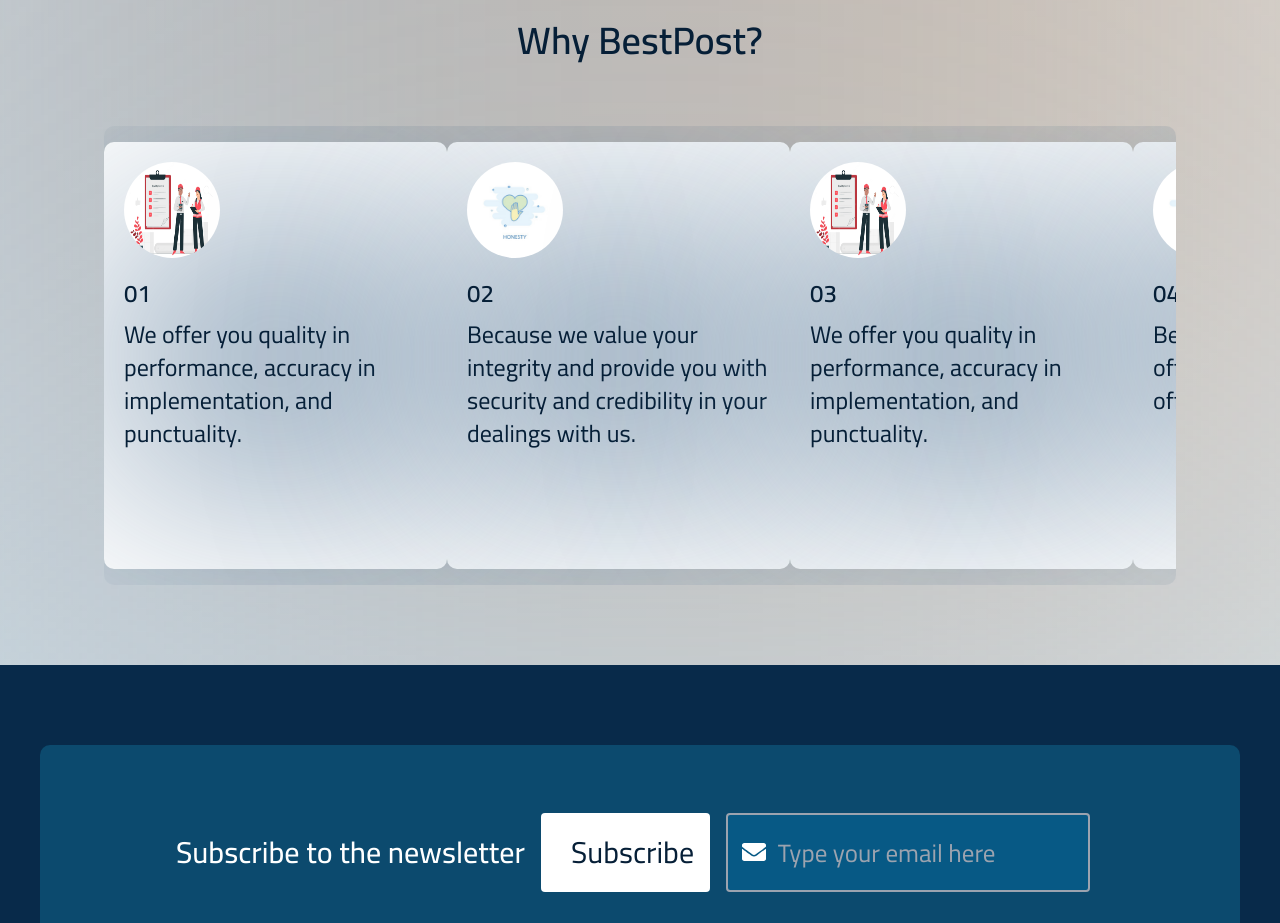
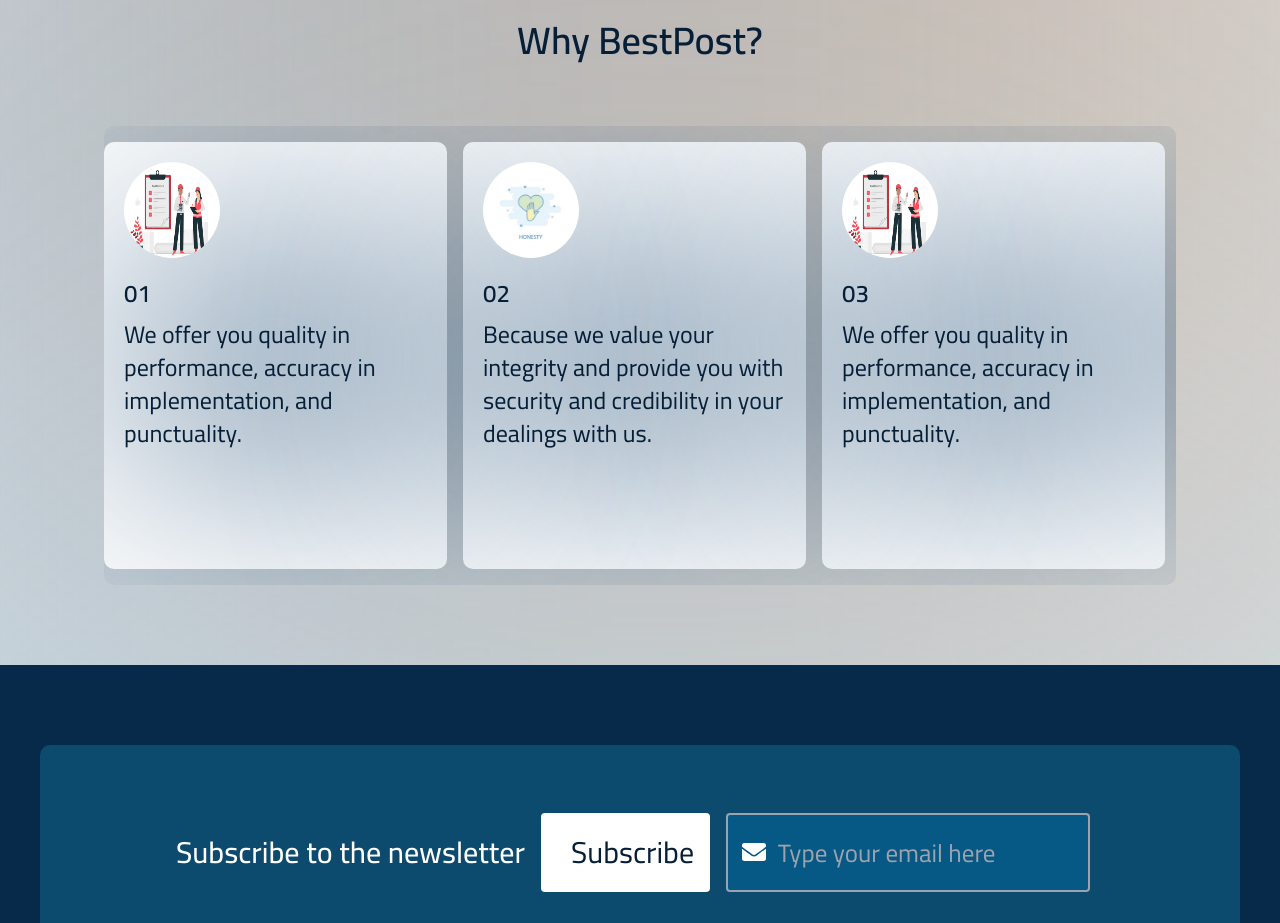
Before and after one commit to Ali-Mahmoud-Abdalluh/bestpost-offical-webpage, a React (Vite) app: page / in a window 1280 px wide. Shown: the part 2120-3043 px from the top of the page. Built offline with nearby package versions, Linux system fonts and the light colour scheme.

Commit message:
add gap-value again

```diff
--- a/src/components/WhyBestPost.jsx
+++ b/src/components/WhyBestPost.jsx
@@ -22,14 +22,13 @@ const Portfolio = () => {
             </div>
             <div className="w-full py-4 ">
                 <motion.div ref={carousel} className="carousel rounded-[10px]">
-                    <motion.div drag="x" dragConstraints={{ right: 0, left: -width }} className="inner-carousel ">
+                    <motion.div drag="x" dragConstraints={{ right: 0, left: -width }} className="inner-carousel gap-4">
                         {
                             whybestpost.map((reason) => (
                                 <motion.div key={reason.number} className="ss:min-w-[50%]
                                 md:min-w-[32%]
                                 min-w-[99%] bg-white  p-[20px] rounded-[10px] my-4  ">
                                     <WhyBestPostCard number={reason.number} content={reason.content} icon={reason.icon} />
-                                    <div className="h-[full] min-w-[10px] max-w-[10px]" />
                                 </motion.div>
                             ))
                         }
```
